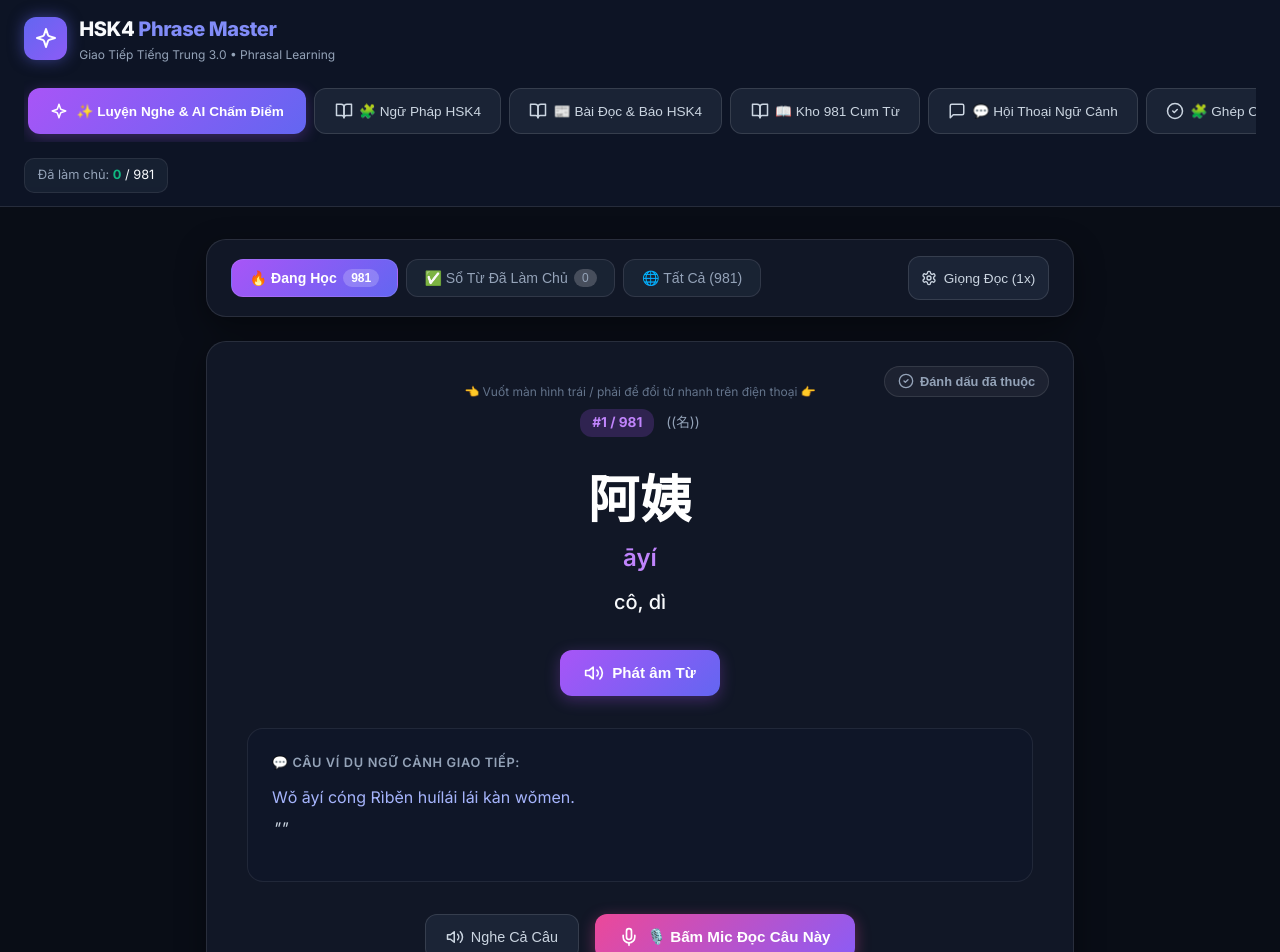
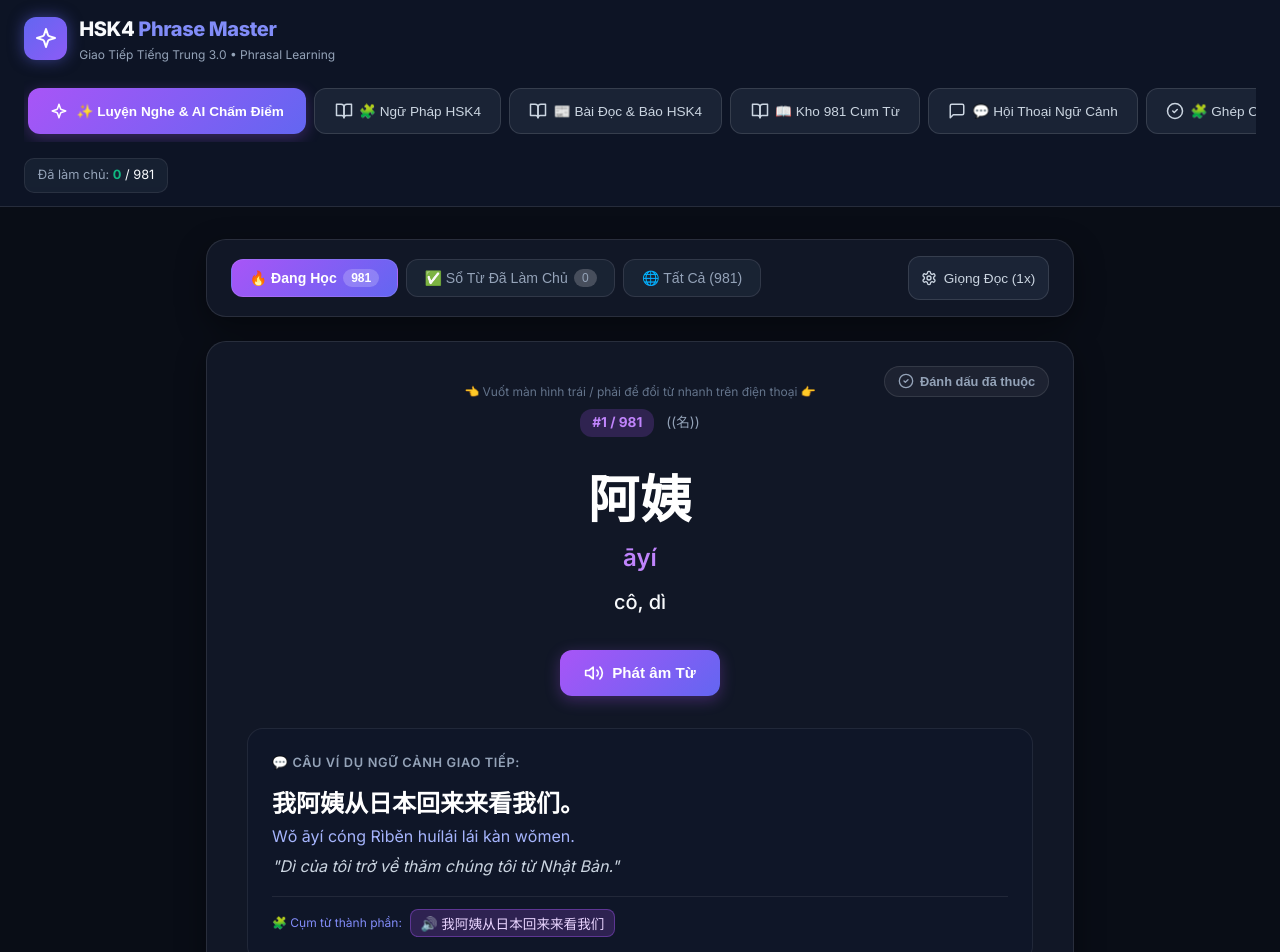
Before and after one commit to 5cfm98gf55-maker/HSK4-, a React (Vite) app: page / in a window 1280 px wide. Shown: the top 952 px of the page. Built offline with nearby package versions, Linux system fonts and the light colour scheme.

Commit message:
fix: map example, exampleMeaning, and chunks properties in ShadowingLab

```diff
--- a/src/components/ShadowingLab.jsx
+++ b/src/components/ShadowingLab.jsx
@@ -172,8 +172,9 @@ export default function ShadowingLab({
       recognitionRef.current.stop();
       setIsRecording(false);
       const userSpoken = accumulatedRef.current || transcript;
+      const targetSentence = currentItem.example || currentItem.exampleZh || currentItem.word;
       if (userSpoken.trim() && currentItem) {
-        const evalRes = evaluateSpeech(currentItem.exampleZh || currentItem.word, userSpoken);
+        const evalRes = evaluateSpeech(targetSentence, userSpoken);
         setSpeechResult(evalRes);
       }
     } else {
@@ -204,6 +205,10 @@ export default function ShadowingLab({
 
   const unmasteredCount = allData ? allData.length - (masteredSet ? masteredSet.size : 0) : 0;
   const masteredCount = masteredSet ? masteredSet.size : 0;
+
+  const exampleChinese = currentItem ? (currentItem.example || currentItem.exampleZh || '') : '';
+  const exampleTranslation = currentItem ? (currentItem.exampleMeaning || currentItem.exampleVi || '') : '';
+  const exampleChunks = currentItem ? (currentItem.chunks || currentItem.phrasalChunks || []) : [];
 
   return (
     <div className="animate-fade-in" style={{ maxWidth: '900px', margin: '2rem auto', padding: '0 1rem' }}>
@@ -449,24 +454,24 @@ export default function ShadowingLab({
           marginBottom: '2rem'
         }}>
           <div style={{ fontSize: '0.8rem', color: '#94a3b8', textTransform: 'uppercase', letterSpacing: '0.05em', marginBottom: '0.75rem', fontWeight: 600, display: 'flex', alignItems: 'center', gap: '0.4rem' }}>
-            💬 Câu Ví Dụ Ngữ Cảnh Giao Tiếp:
+            💬 CÂU VÍ DỤ NGỮ CẢNH GIAO TIẾP:
           </div>
 
           <div className="zh-text" style={{ fontSize: '1.5rem', color: '#ffffff', fontWeight: 700, marginBottom: '0.3rem' }}>
-            {currentItem ? currentItem.exampleZh : ''}
+            {exampleChinese}
           </div>
           <div style={{ fontSize: '1rem', color: '#a5b4fc', marginBottom: '0.3rem' }}>
             {currentItem ? currentItem.examplePinyin : ''}
           </div>
           <div style={{ fontSize: '1rem', color: '#cbd5e1', fontStyle: 'italic', marginBottom: '1rem' }}>
-            "{currentItem ? currentItem.exampleVi : ''}"
+            "{exampleTranslation}"
           </div>
 
           {/* Phrasal Chunk Badges */}
-          {currentItem && currentItem.phrasalChunks && currentItem.phrasalChunks.length > 0 && (
+          {exampleChunks && exampleChunks.length > 0 && (
             <div style={{ borderTop: '1px solid rgba(255, 255, 255, 0.08)', paddingTop: '0.75rem', display: 'flex', alignItems: 'center', gap: '0.5rem', flexWrap: 'wrap' }}>
               <span style={{ fontSize: '0.75rem', color: '#818cf8' }}>🧩 Cụm từ thành phần:</span>
-              {currentItem.phrasalChunks.map((chunk, cIdx) => (
+              {exampleChunks.map((chunk, cIdx) => (
                 <button
                   key={cIdx}
                   onClick={() => speakText(chunk)}
@@ -490,7 +495,7 @@ export default function ShadowingLab({
         {/* Audio Recording & Speech Evaluator Section */}
         <div style={{ display: 'flex', justifyContent: 'center', gap: '1rem', flexWrap: 'wrap', marginBottom: '1.5rem' }}>
           <button
-            onClick={() => speakText(currentItem ? currentItem.exampleZh : '')}
+            onClick={() => speakText(exampleChinese || (currentItem ? currentItem.word : ''))}
             className="btn-secondary"
             style={{ padding: '0.75rem 1.25rem' }}
           >
```
